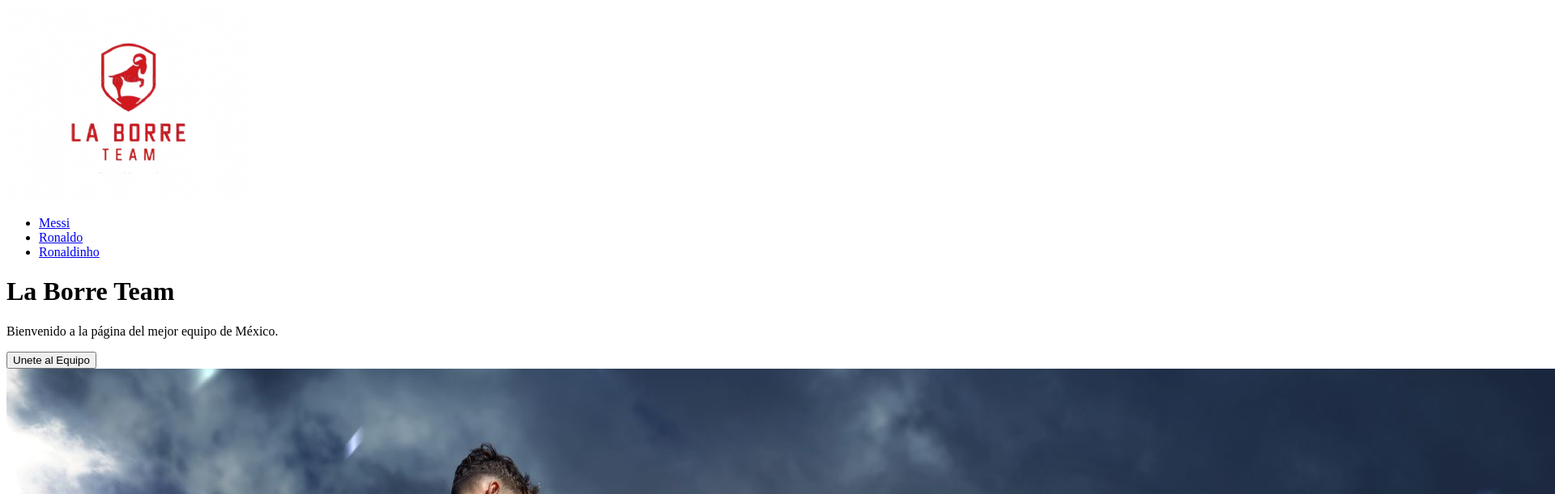
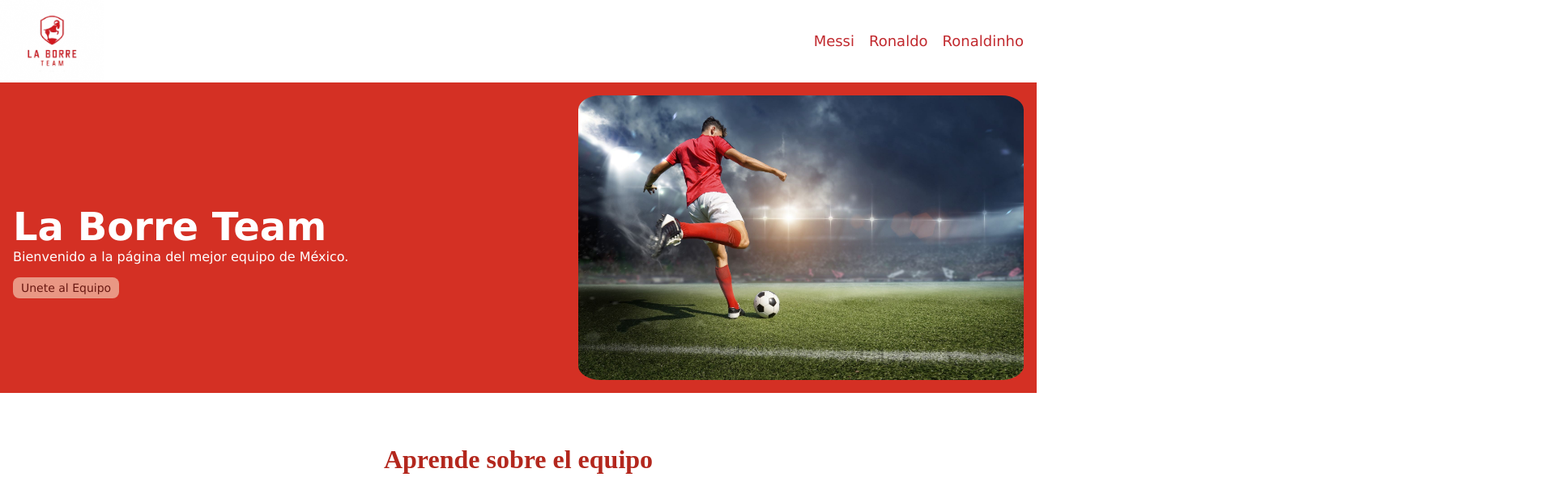
Before and after one commit to 1andre19/landing-page, a plain HTML site: page index.html in a window 1280 px wide. Shown: the top 611 px of the page at 81% size, 1920 px wide, since content can reach past the window. Drawn offline with Linux system fonts and the light colour scheme.

Commit message:
Added styling to header and first section of page

```diff
--- a/index.html
+++ b/index.html
@@ -3,6 +3,8 @@
   <head>
     <meta charset="UTF-8">
     <title>Landing Page</title>
+    <link rel="stylesheet" href="style.css"
+    <meta http-equiv="X-UA-Compatible" content="IE=edge">
   </head>
 
   <body>
@@ -18,14 +20,16 @@
     </div>
 
     <div class="first-section">
-      <h1>La Borre Team</h1>
-      <p>Bienvenido a la página del mejor equipo de México. </p>
-      <button>Unete al Equipo</button>
-      <img src="./images/fieldSoccer.jpg" alt="Guy in red jersey kicking soccer ball in stadium">
+      <div class="description">
+        <h1>La Borre Team</h1>
+        <div class="description-text">Bienvenido a la página del mejor equipo de México. </p></div>
+        <button class="button">Unete al Equipo</button>
+      </div>
+      <img class="image-first"src="./images/fieldSoccer.jpg" alt="Guy in red jersey kicking soccer ball in stadium">
     </div>
 
+    <h2 class="learn-about">Aprende sobre el equipo</h2>
     <div class="info-jugadores">
-      <h2>Aprende sobre el equipo</h2>
 
       <div class="info">
         <img>
--- /dev/null
+++ b/style.css
@@ -0,0 +1,90 @@
+body {
+  padding:0;
+  margin:0;
+}
+
+
+ul {
+  list-style-type: none;
+  display: flex;
+  gap: 1em;
+}
+
+
+.header {
+  display: flex;
+  justify-content: space-between;
+  align-items: center;
+}
+
+.header ul {
+  font-size: 18px;
+  margin: 16px;
+}
+
+.header a {
+  color: #C1292E;
+  text-decoration: none;
+  font-family: Verdana, sans-serif;
+}
+
+.header-logo {
+  width: 10%;
+  box-sizing: border-box;
+}
+
+.first-section {
+  display:flex;
+  background-color: #d43024;
+  padding:16px;
+  align-items: center;
+}
+
+.description {
+  color: white;
+  font-family: Verdana, sans-serif;
+}
+
+.description h1 {
+  font-size: 48px;
+  font-weight: 900;
+  margin-bottom: 0;
+}
+
+.image-first {
+  width: 550px;
+  height: auto;
+  margin-left: auto;
+  border-radius:5%;
+}
+
+.button {
+  background-color: #FEFEE3;
+  border: none;
+  color: black;
+  border-radius: 8px;
+  padding: 5px 10px;
+  text-align: center;
+  font-size: 14px;
+  font-family: Verdana, sans-serif;
+  opacity: 0.5;
+  transition: 0.3s;
+  text-decoration: none;
+  cursor: pointer;
+}
+
+.button:hover {
+  opacity: 1;
+}
+
+.learn-about {
+  text-align: center;
+  font-size: 32px;
+  color: #b3271d;
+  margin-top:2em;
+}
+
+.info-jugadores {
+  display: flex;
+  gap: 8px;
+}
```
